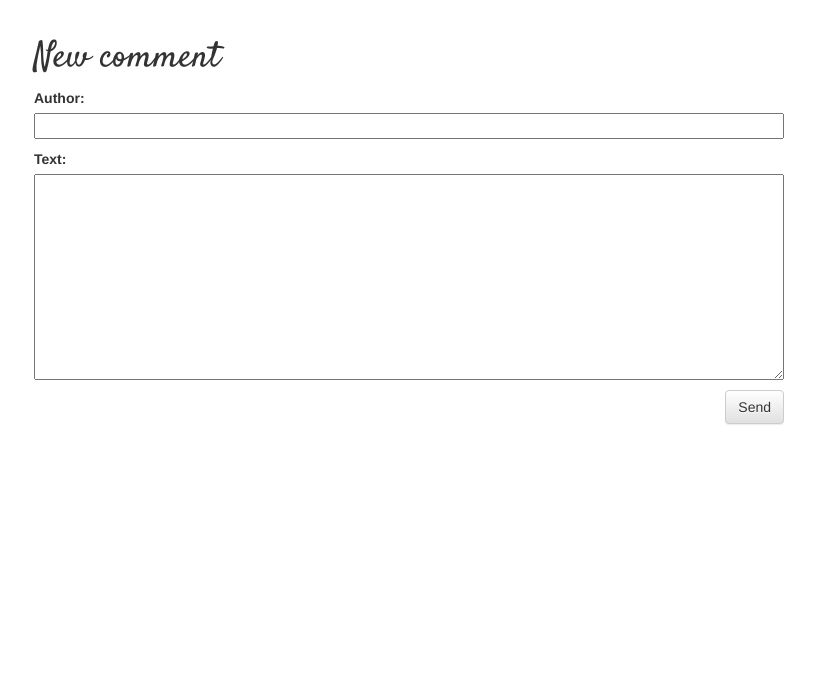
After one commit to jaisipani/my-first-blog, a Django app: page /post/1/comment/ in a window 1280 px wide. The commit adds this page. Shown: the part 125-800 px from the top of the page, without its empty margins (36-851 px from the left). Run offline with Django 3.2, Linux system fonts and the light colour scheme; tables that the repository leaves empty hold one stand-in row (values such as "Sample post"); some libraries are stand-ins or nearby versions.

Commit message:
Added final version of my blog

```diff
--- a/blog/admin.py
+++ b/blog/admin.py
@@ -1,4 +1,5 @@
 from django.contrib import admin
-from .models import Post
+from .models import Post, Comment
 
 admin.site.register(Post)
+admin.site.register(Comment)
--- a/blog/forms.py
+++ b/blog/forms.py
@@ -1,9 +1,17 @@
 from django import forms
 
-from .models import Post
+from .models import Post, Comment
 
 class PostForm(forms.ModelForm):
 
     class Meta:
         model = Post
         fields = ('title', 'text',)
+
+
+
+class CommentForm(forms.ModelForm):
+
+    class Meta:
+        model = Comment
+        fields = ('author', 'text',)
--- a/blog/models.py
+++ b/blog/models.py
@@ -16,3 +16,20 @@ class Post(models.Model):
 
     def __str__(self):
         return self.title
+
+    def approved_comments(self):
+        return self.comments.filter(approved_comment=True)
+
+class Comment(models.Model):
+    post = models.ForeignKey('blog.Post', on_delete=models.CASCADE, related_name='comments')
+    author = models.CharField(max_length=200)
+    text = models.TextField()
+    created_date = models.DateTimeField(default=timezone.now)
+    approved_comment = models.BooleanField(default=False)
+
+    def approve(self):
+        self.approved_comment = True
+        self.save()
+
+    def __str__(self):
+        return self.text
--- a/blog/static/css/blog.css
+++ b/blog/static/css/blog.css
@@ -1,6 +1,6 @@
 h1 a, h2 a {
     color: #C25100;
-    font-family: 'Lobster'
+    font-family: 'Satisfy', cursive;
 }
 
 body {
@@ -8,7 +8,8 @@ body {
 }
 
 .page-header {
-    background-color: #C25100;
+    background-color: #C25100 ;
+    background-image: url("https://pixabay.com/illustrations/iron-man-helmet-helm-tony-stark-2507706/");
     margin-top: 0;
     padding: 20px 20px 20px 40px;
 }
@@ -16,7 +17,7 @@ body {
 .page-header h1, .page-header h1 a, .page-header h1 a:visited, .page-header h1 a:active {
     color: #ffffff;
     font-size: 36pt;
-    text-decoration: none;
+    text-decoration: inherit ;
 }
 
 .content {
@@ -24,7 +25,7 @@ body {
 }
 
 h1, h2, h3, h4 {
-    font-family: 'Lobster', cursive;
+    font-family: 'Satisfy', cursive;
 }
 
 .date {
@@ -53,3 +54,7 @@ h1, h2, h3, h4 {
 .post h2 a, .post h2 a:visited {
     color: #000000;
 }
+
+.comment {
+    margin: 20px 0px 20px 20px;
+}
--- /dev/null
+++ b/blog/templates/blog/add_comment_to_post.html
@@ -0,0 +1,9 @@
+{% extends 'blog/base.html' %}
+
+{% block content %}
+    <h1>New comment</h1>
+    <form method="POST" class="post-form">{% csrf_token %}
+        {{ form.as_p }}
+        <button type="submit" class="save btn btn-default">Send</button>
+    </form>
+{% endblock %}
--- a/blog/templates/blog/base.html
+++ b/blog/templates/blog/base.html
@@ -1,17 +1,21 @@
 {% load static %}
 <html>
     <head>
-        <title>Django Girls blog</title>
+        <title>Avengers blog</title>
         <link rel="stylesheet" href="//maxcdn.bootstrapcdn.com/bootstrap/3.2.0/css/bootstrap.min.css">
         <link rel="stylesheet" href="//maxcdn.bootstrapcdn.com/bootstrap/3.2.0/css/bootstrap-theme.min.css">
         <link rel="stylesheet" href="{% static 'css/blog.css' %}">
-        <link href="//fonts.googleapis.com/css?family=Lobster&subset=latin,latin-ext" rel="stylesheet" type="text/css">
+        <link href="https://fonts.googleapis.com/css?family=Satisfy" rel="stylesheet" type="text/css">
 
     </head>
     <body>
         <div class="page-header">
         {% if user.is_authenticated %}
             <a href="{% url 'post_new' %}" class="top-menu"><span class="glyphicon glyphicon-plus"></span></a>
+            <a href="{% url 'post_draft_list' %}" class="top-menu"><span class="glyphicon glyphicon-edit"></span></a>
+             <p class="top-menu">Hello, Stud <small>(<a href="{% url 'logout' %}">Log out</a>)</small></p>
+        {% else %}
+            <a href="{% url 'login' %}" class="top-menu"><span class="glyphicon glyphicon-lock"></span></a>
         {% endif %}
         <h1><a href="/">The Avengers!!</a></h1>
     </div>
--- a/blog/templates/blog/post_list.html
+++ b/blog/templates/blog/post_list.html
@@ -5,8 +5,10 @@
             <div class="date">
                 {{ post.published_date }}
             </div>
-            <h2><a href="{% url 'post_detail' pk=post.pk %}">{{ post.title }}</a></h2>
+            <h1><a href="{% url 'post_detail' pk=post.pk %}">{{ post.title }}</a></h1>
             <p>{{ post.text|linebreaksbr }}</p>
+            <a href="{% url 'post_detail' pk=post.pk %}">Comments: {{ post.approved_comments.count }}</a>
+
         </div>
     {% endfor %}
 {% endblock %}
--- a/blog/urls.py
+++ b/blog/urls.py
@@ -6,5 +6,10 @@ urlpatterns = [
     path('post/<int:pk>/', views.post_detail, name='post_detail'),
     path('post/new/', views.post_new, name='post_new'),
     path('post/<int:pk>/edit/', views.post_edit, name='post_edit'),
-
+    path('drafts/', views.post_draft_list, name='post_draft_list'),
+    path('post/<pk>/publish/', views.post_publish, name='post_publish'),
+    path('post/<pk>/remove/', views.post_remove, name='post_remove'),
+    path('post/<int:pk>/comment/', views.add_comment_to_post, name='add_comment_to_post'),
+    path('comment/<int:pk>/approve/', views.comment_approve, name='comment_approve'),
+    path('comment/<int:pk>/remove/', views.comment_remove, name='comment_remove'),
 ]
--- a/blog/views.py
+++ b/blog/views.py
@@ -1,8 +1,9 @@
 from django.shortcuts import render, get_object_or_404
-from .models import Post
-from .forms import PostForm
+from .models import Post , Comment
+from .forms import PostForm , CommentForm
 from django.utils import timezone
 from django.shortcuts import redirect
+from django.contrib.auth.decorators import login_required
 
 def post_list(request):
     posts = Post.objects.filter(published_date__lte=timezone.now()).order_by('published_date')
@@ -12,19 +13,20 @@ def post_detail(request, pk):
     post = get_object_or_404(Post, pk=pk)
     return render(request, 'blog/post_detail.html', {'post': post})
 
+@login_required
 def post_new(request):
     if request.method == "POST":
         form = PostForm(request.POST)
         if form.is_valid():
             post = form.save(commit=False)
             post.author = request.user
-            post.published_date = timezone.now()
             post.save()
             return redirect('post_detail', pk=post.pk)
     else:
         form = PostForm()
     return render(request, 'blog/post_edit.html', {'form': form})
 
+@login_required
 def post_edit(request, pk):
     post = get_object_or_404(Post, pk=pk)
     if request.method == "POST":
@@ -32,9 +34,51 @@ def post_edit(request, pk):
         if form.is_valid():
             post = form.save(commit=False)
             post.author = request.user
-            post.published_date = timezone.now()
             post.save()
             return redirect('post_detail', pk=post.pk)
     else:
         form = PostForm(instance=post)
     return render(request, 'blog/post_edit.html', {'form': form})
+
+@login_required
+def post_draft_list(request):
+    posts = Post.objects.filter(published_date__isnull=True).order_by('created_date')
+    return render(request, 'blog/post_draft_list.html', {'posts': posts})
+
+def post_publish(request, pk):
+    post = get_object_or_404(Post, pk=pk)
+    post.publish()
+    return redirect('post_detail', pk=pk)
+
+@login_required
+def post_remove(request, pk):
+    post = get_object_or_404(Post, pk=pk)
+    post.delete()
+    return redirect('post_list')
+
+
+def add_comment_to_post(request, pk):
+    post = get_object_or_404(Post, pk=pk)
+    if request.method == "POST":
+        form = CommentForm(request.POST)
+        if form.is_valid():
+            comment = form.save(commit=False)
+            comment.post = post
+            comment.save()
+            return redirect('post_detail', pk=post.pk)
+    else:
+        form = CommentForm()
+    return render(request, 'blog/add_comment_to_post.html', {'form': form})
+
+
+@login_required
+def comment_approve(request, pk):
+    comment = get_object_or_404(Comment, pk=pk)
+    comment.approve()
+    return redirect('post_detail', pk=comment.post.pk)
+
+@login_required
+def comment_remove(request, pk):
+    comment = get_object_or_404(Comment, pk=pk)
+    comment.delete()
+    return redirect('post_detail', pk=comment.post.pk)
--- a/mysite/settings.py
+++ b/mysite/settings.py
@@ -121,3 +121,4 @@ USE_TZ = True
 
 STATIC_URL = '/static/'
 STATIC_ROOT = os.path.join(BASE_DIR, 'static')
+LOGIN_REDIRECT_URL = '/'
--- a/mysite/urls.py
+++ b/mysite/urls.py
@@ -15,9 +15,12 @@ Including another URLconf
 """
 from django.contrib import admin
 from django.urls import path, include
+from django.contrib.auth import views
 
 urlpatterns = [
     path('admin/', admin.site.urls),
-    path('', include('blog.urls')),
+     path('accounts/login/', views.LoginView.as_view(), name='login'),
+     path('accounts/logout/', views.LogoutView.as_view(next_page='/'), name='logout'),
+     path('', include('blog.urls')),
 
 ]
```
Also changed, not shown: blog/templates/blog/post_detail.html (+25 -0 lines), blog/templates/blog/post_draft_list.html (added, +11 -0 lines), blog/templates/registration/login.html (added, +44 -0 lines), blog/migrations/0002_comment.py (added).
